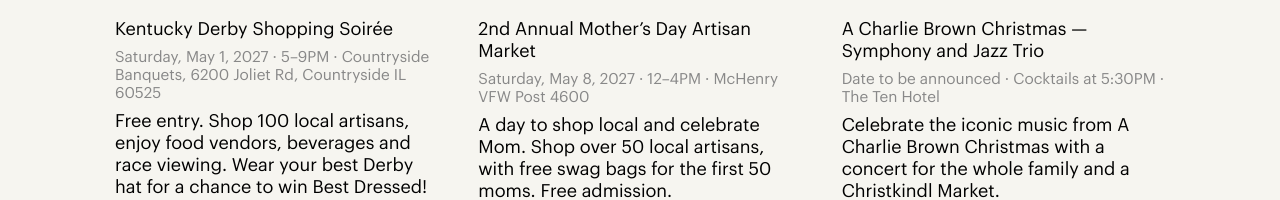
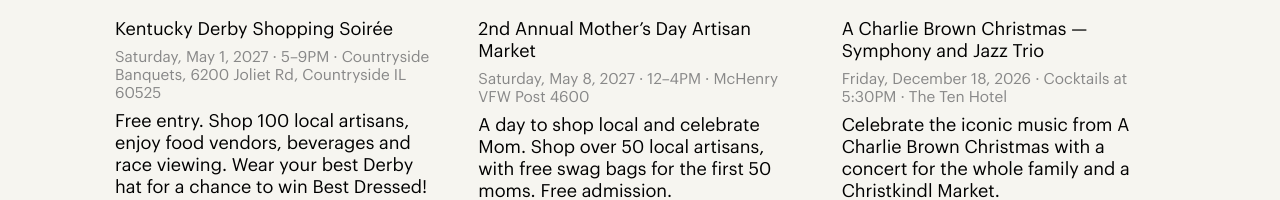
Before and after one commit to thrasher5217/social-market-co-site, a plain HTML site: page events.html in a window 1280 px wide. Shown: the part 3387-3587 px from the top of the page. Drawn offline with Linux system fonts and the light colour scheme.

Commit message:
Set Charlie Brown Christmas event date to December 18, 2026

```diff
--- a/events.html
+++ b/events.html
@@ -260,14 +260,14 @@
             </div>
           </div>
 
-          <!-- A Charlie Brown Christmas — Date to be announced -->
+          <!-- A Charlie Brown Christmas — December 18, 2026 -->
           <div class="event-card" id="charlie-brown-christmas">
             <div class="event-flyer">
               <img src="images/event-flyers/charlie-brown-christmas.jpg" alt="A Charlie Brown Christmas — Symphony and Jazz Trio" loading="lazy" style="object-fit: contain;">
             </div>
             <div class="event-info">
               <h2 class="event-title">A Charlie Brown Christmas — Symphony and Jazz Trio</h2>
-              <p class="event-date">Date to be announced · Cocktails at 5:30PM · The Ten Hotel</p>
+              <p class="event-date">Friday, December 18, 2026 · Cocktails at 5:30PM · The Ten Hotel</p>
               <p>Celebrate the iconic music from A Charlie Brown Christmas with a concert for the whole family and a Christkindl Market.</p>
               <a href="https://forms.gle/8v71t3nCrKLpVNwWA" target="_blank" rel="noopener" class="event-btn">Vendor Signup</a>
             </div>
```
